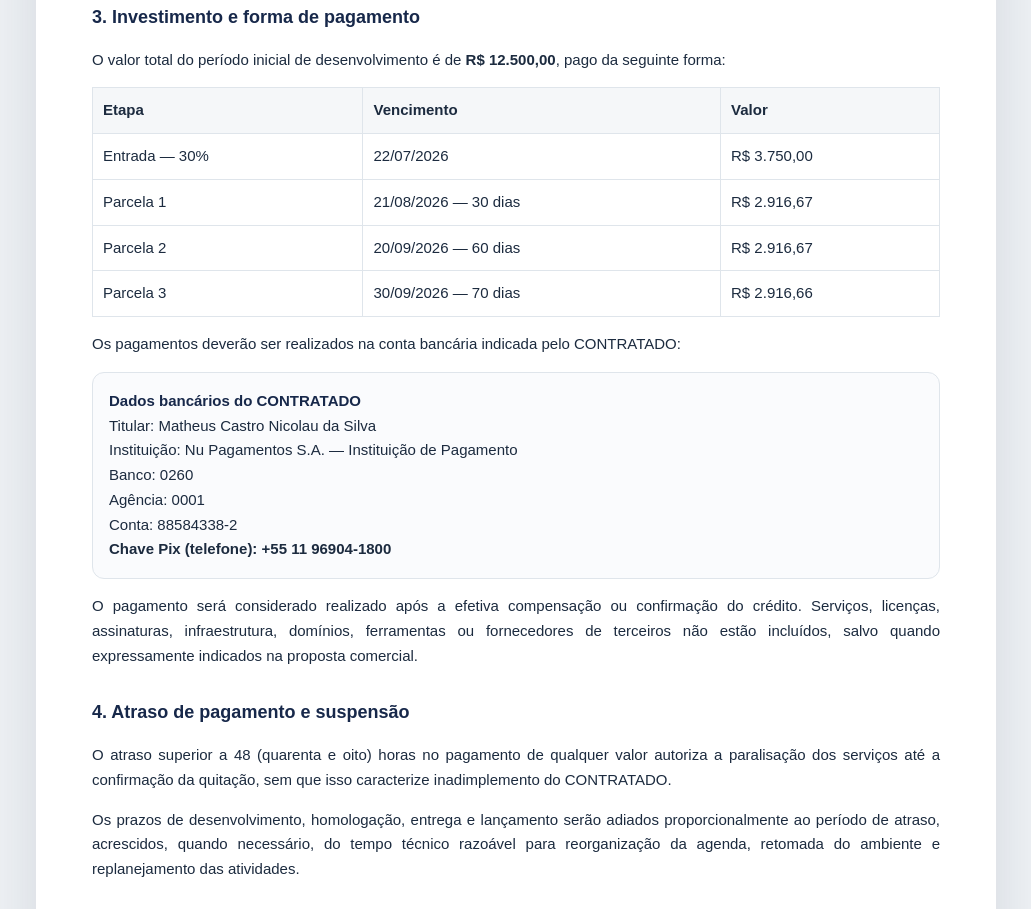
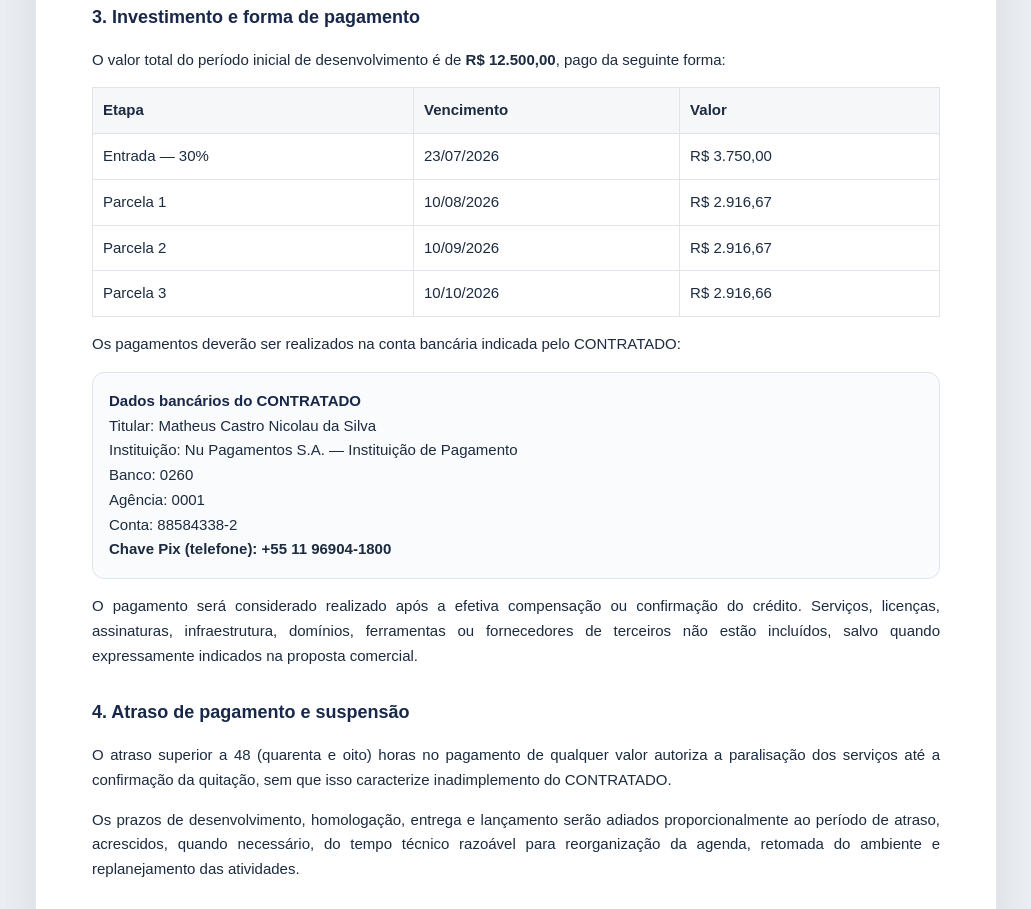
Before and after one commit to mathe1sOutlook/ApresentacaoMatheus, a plain HTML site: page proposta-mediaportal-R7kP3vN8sQ2mL5xT9cF4hJ6wZ1aB/index.html in a window 1280 px wide. Shown: the part 1110-2019 px from the top of the page, without its empty margins (124-1155 px from the left). Drawn offline with Linux system fonts and the light colour scheme.

Commit message:
Ajusta datas de pagamento do contrato MediaPortal

```diff
--- a/proposta-mediaportal-R7kP3vN8sQ2mL5xT9cF4hJ6wZ1aB/index.html
+++ b/proposta-mediaportal-R7kP3vN8sQ2mL5xT9cF4hJ6wZ1aB/index.html
@@ -24,7 +24,7 @@
 </div>
 <section class="clause"><h2>1. Objeto</h2><p>O presente contrato tem por objeto a prestação de serviços de planejamento, arquitetura, design, desenvolvimento, implantação assistida e evolução inicial do novo ambiente digital da CONTRATANTE, conforme escopo, entregas, premissas e limites estabelecidos na proposta comercial MediaPortal vigente na data da assinatura, que passa a integrar este contrato como Anexo I.</p></section>
 <section class="clause"><h2>2. Prazo inicial</h2><p>Os serviços serão prestados durante o período inicial de 3 (três) meses, contado da confirmação da contratação, do pagamento da entrada e da disponibilização, pela CONTRATANTE, dos acessos, conteúdos, credenciais e informações necessários.</p><p>Datas intermediárias e lançamentos dependerão do cumprimento das obrigações de colaboração, aprovação e pagamento previstas neste instrumento.</p></section>
-<section class="clause"><h2>3. Investimento e forma de pagamento</h2><p>O valor total do período inicial de desenvolvimento é de <strong>R$ 12.500,00</strong>, pago da seguinte forma:</p><table class="payments"><thead><tr><th>Etapa</th><th>Vencimento</th><th>Valor</th></tr></thead><tbody><tr><td>Entrada — 30%</td><td>22/07/2026</td><td>R$ 3.750,00</td></tr><tr><td>Parcela 1</td><td>21/08/2026 — 30 dias</td><td>R$ 2.916,67</td></tr><tr><td>Parcela 2</td><td>20/09/2026 — 60 dias</td><td>R$ 2.916,67</td></tr><tr><td>Parcela 3</td><td>30/09/2026 — 70 dias</td><td>R$ 2.916,66</td></tr></tbody></table><p>Os pagamentos deverão ser realizados na conta bancária indicada pelo CONTRATADO:</p><div class="card"><b>Dados bancários do CONTRATADO</b>Titular: Matheus Castro Nicolau da Silva<br>Instituição: Nu Pagamentos S.A. — Instituição de Pagamento<br>Banco: 0260<br>Agência: 0001<br>Conta: 88584338-2<br><strong>Chave Pix (telefone): +55 11 96904-1800</strong></div><p>O pagamento será considerado realizado após a efetiva compensação ou confirmação do crédito. Serviços, licenças, assinaturas, infraestrutura, domínios, ferramentas ou fornecedores de terceiros não estão incluídos, salvo quando expressamente indicados na proposta comercial.</p></section>
+<section class="clause"><h2>3. Investimento e forma de pagamento</h2><p>O valor total do período inicial de desenvolvimento é de <strong>R$ 12.500,00</strong>, pago da seguinte forma:</p><table class="payments"><thead><tr><th>Etapa</th><th>Vencimento</th><th>Valor</th></tr></thead><tbody><tr><td>Entrada — 30%</td><td>23/07/2026</td><td>R$ 3.750,00</td></tr><tr><td>Parcela 1</td><td>10/08/2026</td><td>R$ 2.916,67</td></tr><tr><td>Parcela 2</td><td>10/09/2026</td><td>R$ 2.916,67</td></tr><tr><td>Parcela 3</td><td>10/10/2026</td><td>R$ 2.916,66</td></tr></tbody></table><p>Os pagamentos deverão ser realizados na conta bancária indicada pelo CONTRATADO:</p><div class="card"><b>Dados bancários do CONTRATADO</b>Titular: Matheus Castro Nicolau da Silva<br>Instituição: Nu Pagamentos S.A. — Instituição de Pagamento<br>Banco: 0260<br>Agência: 0001<br>Conta: 88584338-2<br><strong>Chave Pix (telefone): +55 11 96904-1800</strong></div><p>O pagamento será considerado realizado após a efetiva compensação ou confirmação do crédito. Serviços, licenças, assinaturas, infraestrutura, domínios, ferramentas ou fornecedores de terceiros não estão incluídos, salvo quando expressamente indicados na proposta comercial.</p></section>
 <section class="clause"><h2>4. Atraso de pagamento e suspensão</h2><p>O atraso superior a 48 (quarenta e oito) horas no pagamento de qualquer valor autoriza a paralisação dos serviços até a confirmação da quitação, sem que isso caracterize inadimplemento do CONTRATADO.</p><p>Os prazos de desenvolvimento, homologação, entrega e lançamento serão adiados proporcionalmente ao período de atraso, acrescidos, quando necessário, do tempo técnico razoável para reorganização da agenda, retomada do ambiente e replanejamento das atividades.</p></section>
 <section class="clause"><h2>5. Congelamento do repositório antes de lançamentos</h2><p>Antes de qualquer lançamento, publicação ou entrada em produção previamente programada, o repositório e o escopo correspondente deverão permanecer fechados para novas alterações pelo período mínimo de 10 (dez) dias corridos, destinado a validações, testes, correções, revisão de segurança e preparação da entrega.</p><p>Caso sejam solicitadas, aprovadas ou realizadas alterações durante esse período, a data inicialmente prevista deixará de ser obrigatória e deverá ser renegociada em conjunto com o CONTRATADO, a quem caberá avaliar o impacto técnico e indicar o prazo necessário para a entrega com qualidade, estabilidade e segurança.</p></section>
 <section class="clause"><h2>6. Obrigações da CONTRATANTE</h2><ul><li>Fornecer acessos, conteúdos, identidade visual, credenciais, aprovações e informações necessárias em tempo hábil.</li><li>Indicar uma pessoa responsável por consolidar decisões e aprovações.</li><li>Validar as entregas nos prazos acordados, apresentando observações de forma objetiva e consolidada.</li><li>Durante o período inicial de 3 (três) meses de desenvolvimento e durante todo o período em que o CONTRATADO estiver prestando serviços à CONTRATANTE, a gestão técnica, administração e realização de alterações no repositório de código, nas configurações da aplicação, no banco de dados e nos ambientes de homologação e produção serão de responsabilidade exclusiva do CONTRATADO. A CONTRATANTE, seus colaboradores e terceiros por ela indicados não poderão realizar alterações diretas nesses recursos sem autorização expressa e acompanhamento do CONTRATADO.</li><li>Qualquer intervenção, alteração, exclusão, migração, publicação, modificação de credenciais, mudança de configuração ou acesso administrativo realizado pela CONTRATANTE ou por terceiro sem autorização expressa do CONTRATADO afastará a responsabilidade do CONTRATADO por falhas, perdas, indisponibilidades, inconsistências, incidentes de segurança ou retrabalho decorrentes, direta ou indiretamente, dessa intervenção. A análise e eventual correção desses efeitos poderá ser tratada como serviço adicional, com prazo e orçamento próprios.</li></ul></section>
```
